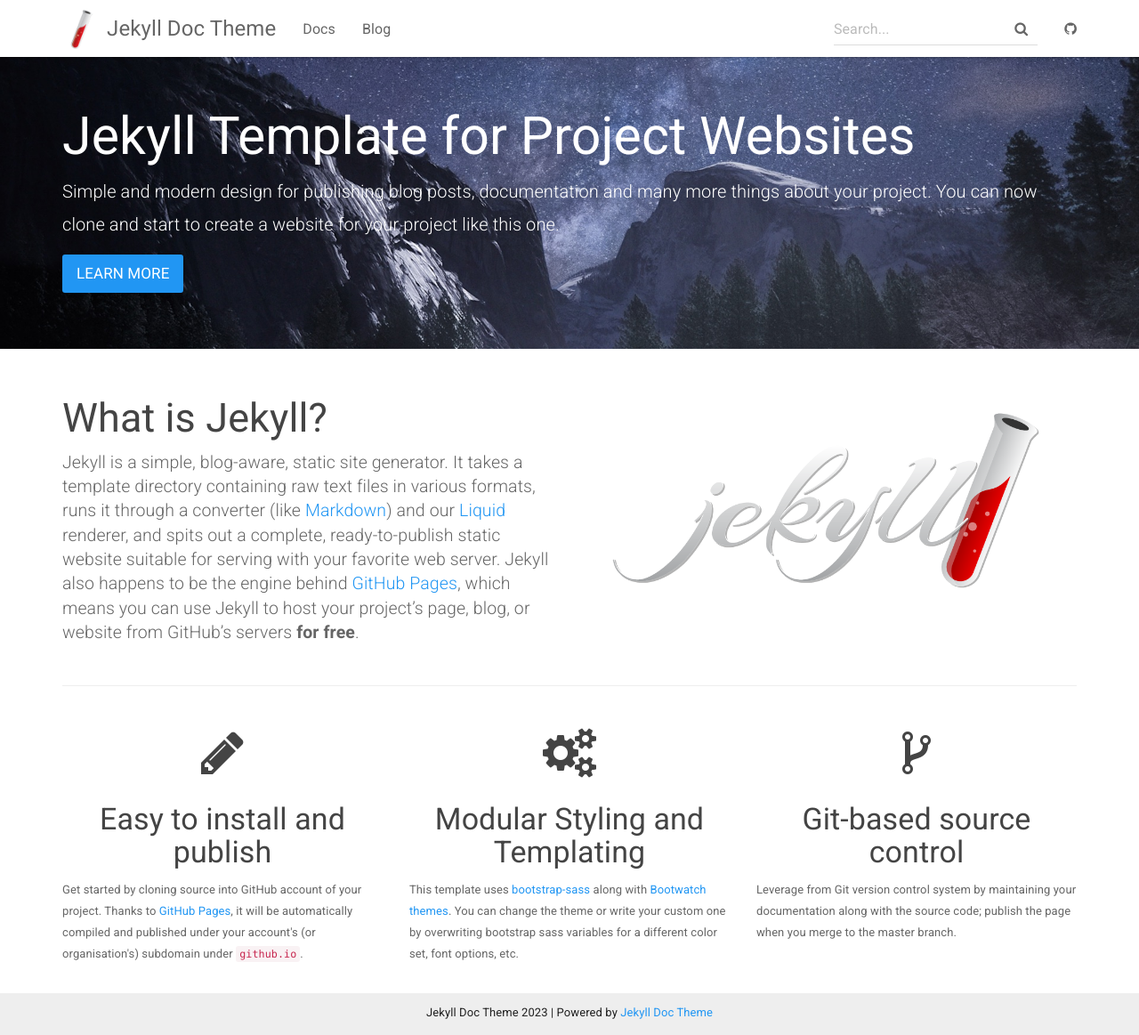
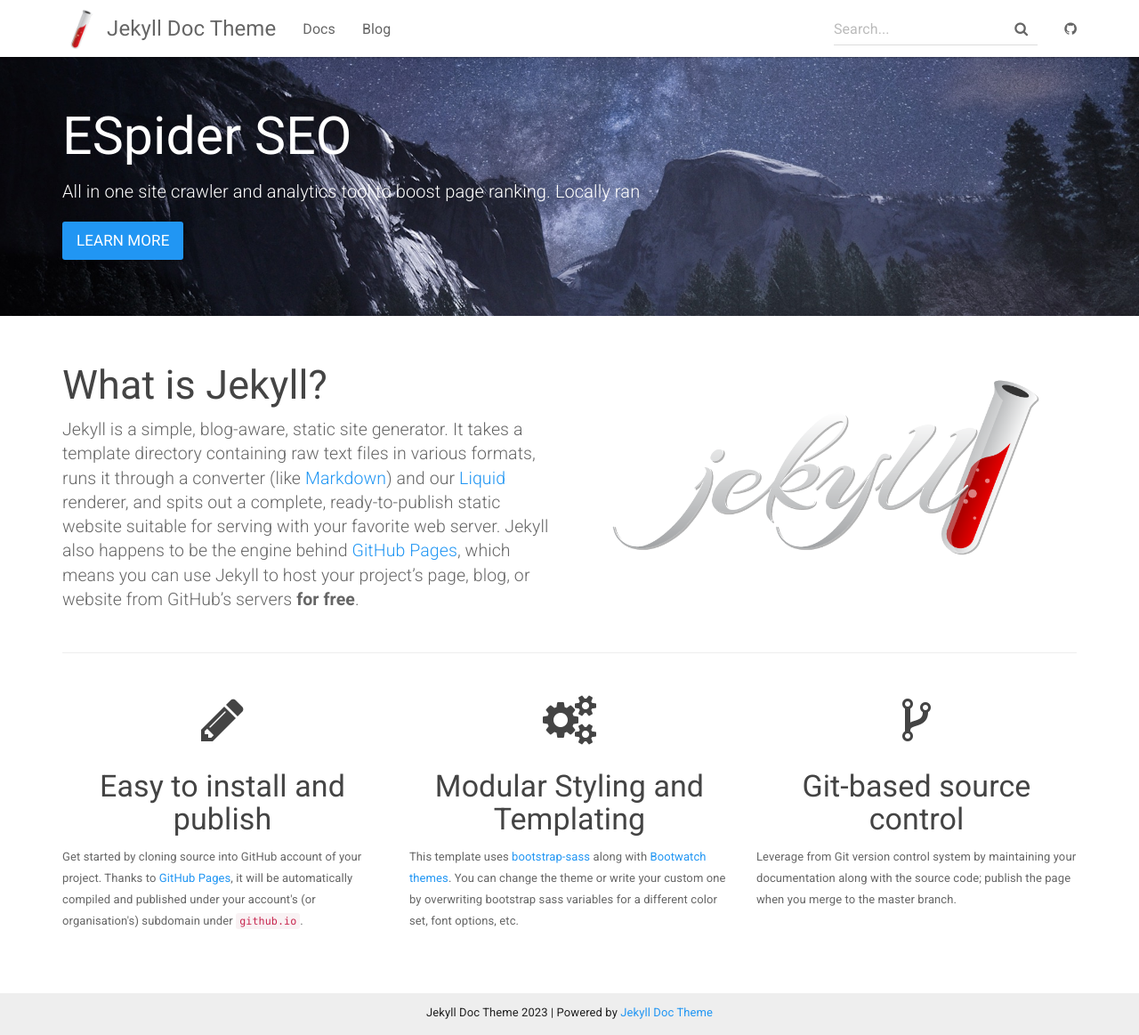
Before and after one commit to ephraimbennett/ESpider, a Jekyll site: the page built from index.html, in a window 1280 px wide and 1163 px high. Shown: the whole window at 89% size. Built offline with Jekyll 4.4.1, drawn with Linux system fonts in a browser that asks for light colours.

Commit message:
changed title of index

```diff
--- a/index.html
+++ b/index.html
@@ -4,9 +4,8 @@
 
 <div class="header-container jumbotron">
     <div class="container">
-        <h1>Jekyll Template for Project Websites</h1>
-        <p>Simple and modern design for publishing blog posts, documentation and many more things about your project.
-          You can now clone and start to create a website for your project like this one.</p>
+        <h1>ESpider SEO</h1>
+        <p>All in one site crawler and analytics tool to boost page ranking. Locally ran</p>
         <p><a class="btn btn-primary btn-lg" href="{{ "/docs/home/" | relative_url }}" role="button">Learn more</a></p>
     </div>
 </div>
```
